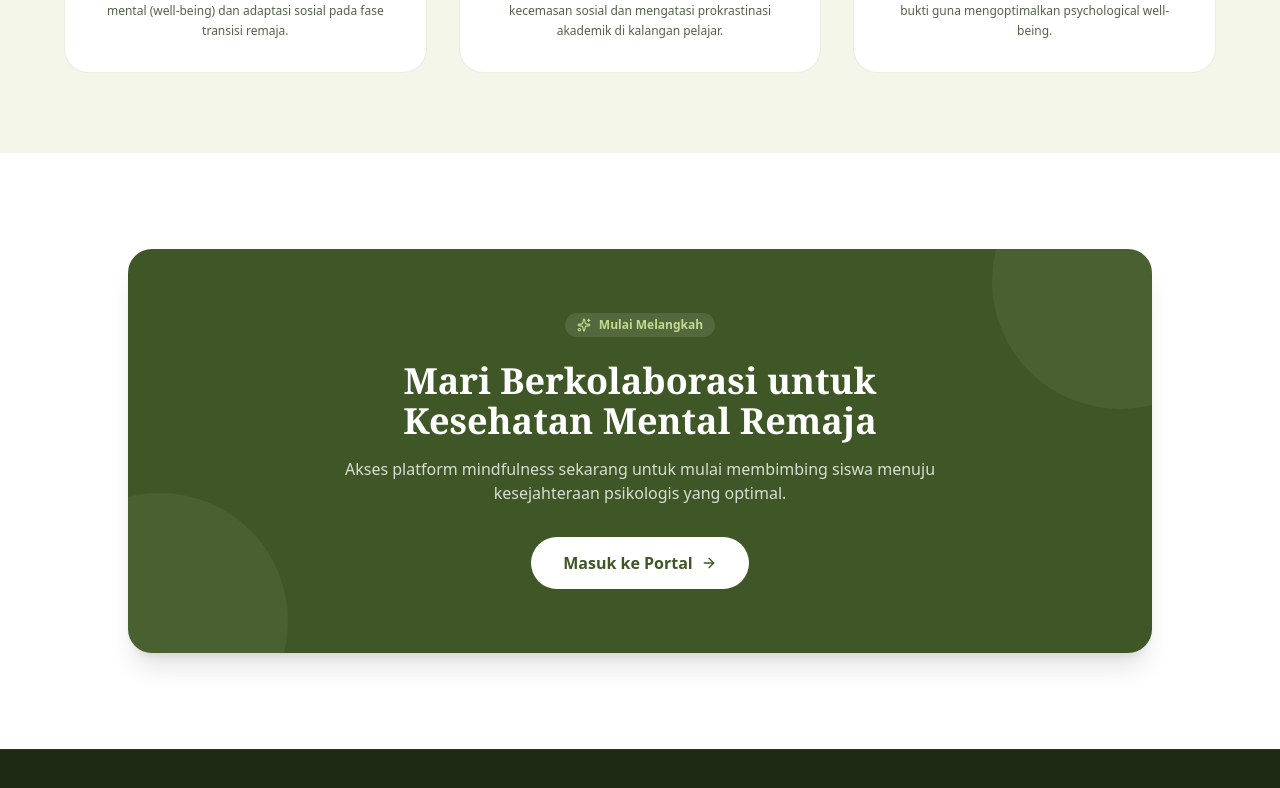
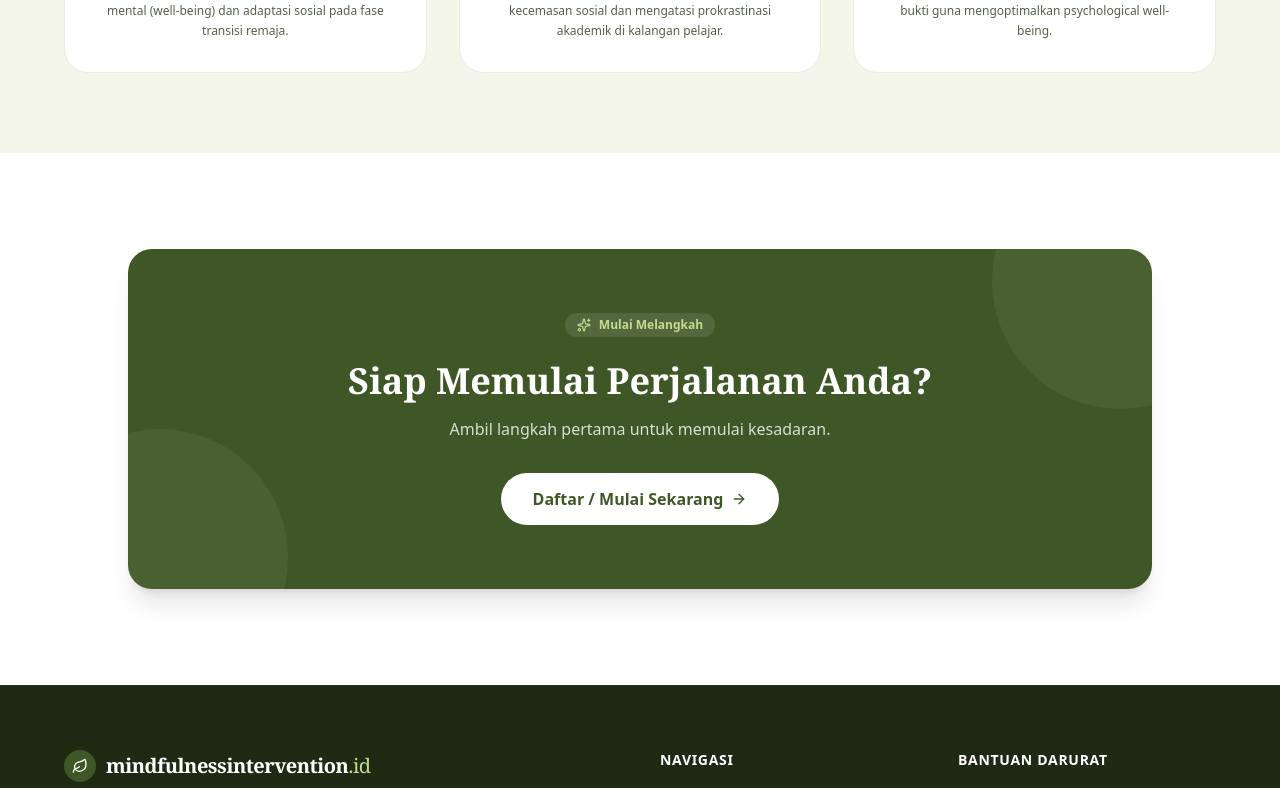
Before and after one commit to kamaludin192/mindfulness.apps, a Next.js app: page /tentang-kami in a window 1280 px wide. Shown: the part 2000-2788 px from the top of the page. Built offline with nearby package versions, Linux system fonts and the light colour scheme.

Commit message:
style: remove sticky navbar and synchronize bottom CTA text across public pages

```diff
--- a/src/app/program/page.tsx
+++ b/src/app/program/page.tsx
@@ -239,12 +239,7 @@ export default function ProgramPage() {
         </section>
 
         {/* 6. BOTTOM CTA */}
-        <BottomCta
-          title="Siap Memulai Perjalanan Anda?"
-          subtitle="Bergabunglah dengan program intervensi mindfulness dan rasakan perubahannya pada kenyamanan belajarmu."
-          buttonText="Masuk ke Portal Siswa"
-          buttonHref="/login"
-        />
+        <BottomCta />
       </main>
 
       <Footer />
--- a/src/app/tentang-kami/page.tsx
+++ b/src/app/tentang-kami/page.tsx
@@ -178,13 +178,8 @@ export default function TentangKamiPage() {
           </div>
         </section>
 
-        {/* 5. BOTTOM CTA */}
-        <BottomCta
-          title="Mari Berkolaborasi untuk Kesehatan Mental Remaja"
-          subtitle="Akses platform mindfulness sekarang untuk mulai membimbing siswa menuju kesejahteraan psikologis yang optimal."
-          buttonText="Masuk ke Portal"
-          buttonHref="/login"
-        />
+        {/* 4. BOTTOM CTA */}
+        <BottomCta />
       </main>
 
       <Footer />
--- a/src/components/public/Navbar.tsx
+++ b/src/components/public/Navbar.tsx
@@ -16,7 +16,7 @@ export default function Navbar() {
   ];
 
   return (
-    <header className="sticky top-0 z-50 w-full border-b border-[#d5dcc4] bg-[#f3f6e8]/95 backdrop-blur-md transition-all">
+    <header className="relative z-50 w-full border-b border-[#d5dcc4] bg-[#f3f6e8] transition-all">
       <div className="max-w-6xl mx-auto px-4 md:px-8 h-16 flex items-center justify-between">
         {/* Brand Logo */}
         <Link href="/" className="flex items-center gap-2.5 group">
```
